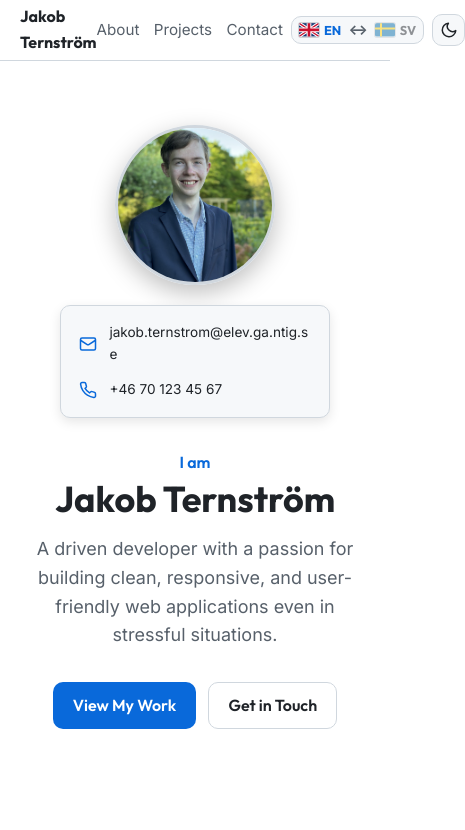
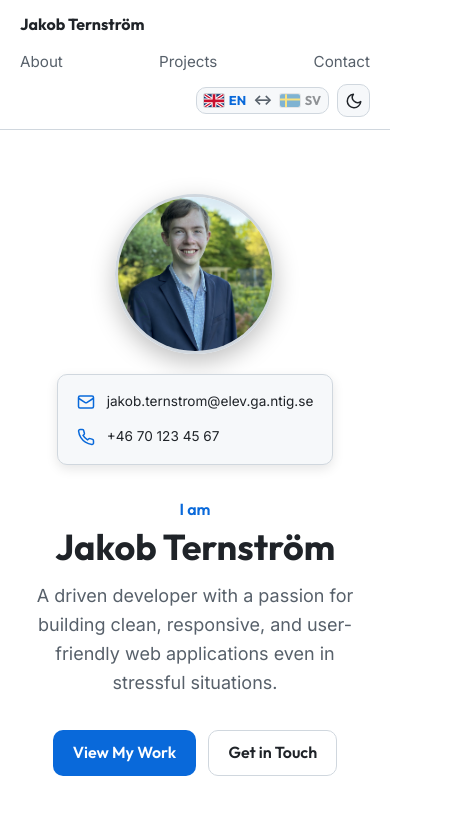
Before and after one commit to Bojak07/Portfolio, a plain HTML site: page index.html in a window 390 px wide. Shown: the top 830 px of the page, 465 px wide, since content can reach past the window. Drawn offline with Linux system fonts and the light colour scheme.

Commit message:
Improved for small screens

```diff
--- a/index.html
+++ b/index.html
@@ -143,8 +143,6 @@
                             <li>HTML5</li>
                             <li>CSS3</li>
                             <li>JavaScript</li>
-                            <li>TypeScript</li>
-                            <li>Python</li>
                             <li>C++</li>
                         </ul>
                     </div>
--- a/style.css
+++ b/style.css
@@ -277,7 +277,7 @@ body::before {
 
 .profile-info {
     width: 100%;
-    max-width: 270px;
+    max-width: 290px;
     background: var(--surface);
     border: 1px solid var(--border);
     border-radius: var(--radius);
@@ -621,6 +621,36 @@ a.info-item:hover {
     }
 }
 
+@media (max-width: 455px) {
+    .nav {
+        height: auto;
+        padding-top: 0.75rem;
+        padding-bottom: 0.75rem;
+        flex-wrap: wrap;
+        gap: 0.75rem;
+    }
+
+    .logo {
+        flex-basis: 100%;
+    }
+
+    .nav-actions {
+        width: 100%;
+        flex-wrap: wrap;
+        row-gap: 0.65rem;
+    }
+
+    .nav-links {
+        width: 100%;
+        justify-content: space-between;
+        gap: 0.5rem;
+    }
+
+    .lang-toggle {
+        margin-left: auto;
+    }
+}
+
 .lang-option {
     display: inline-flex;
     align-items: center;
```
